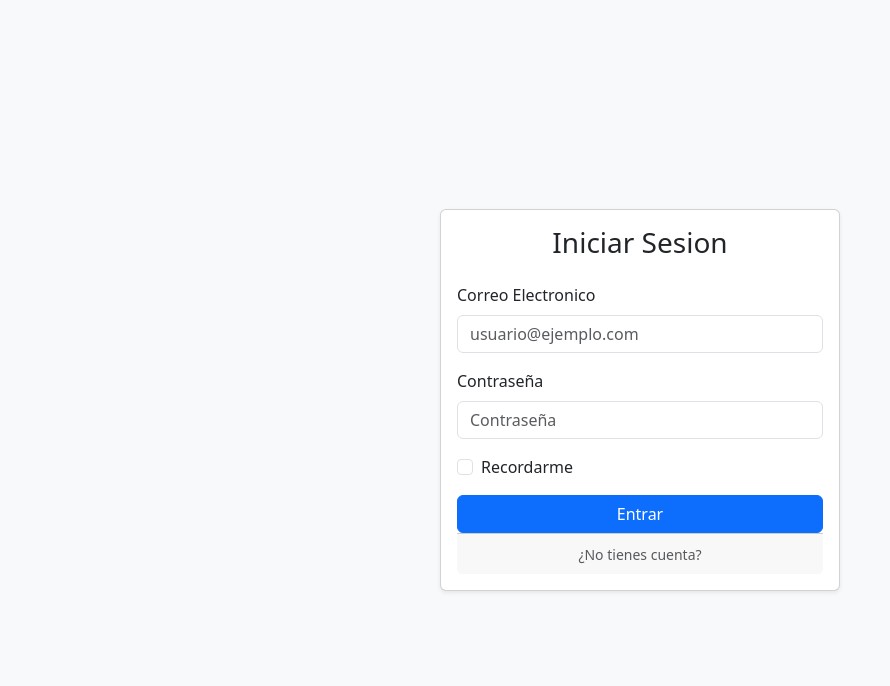
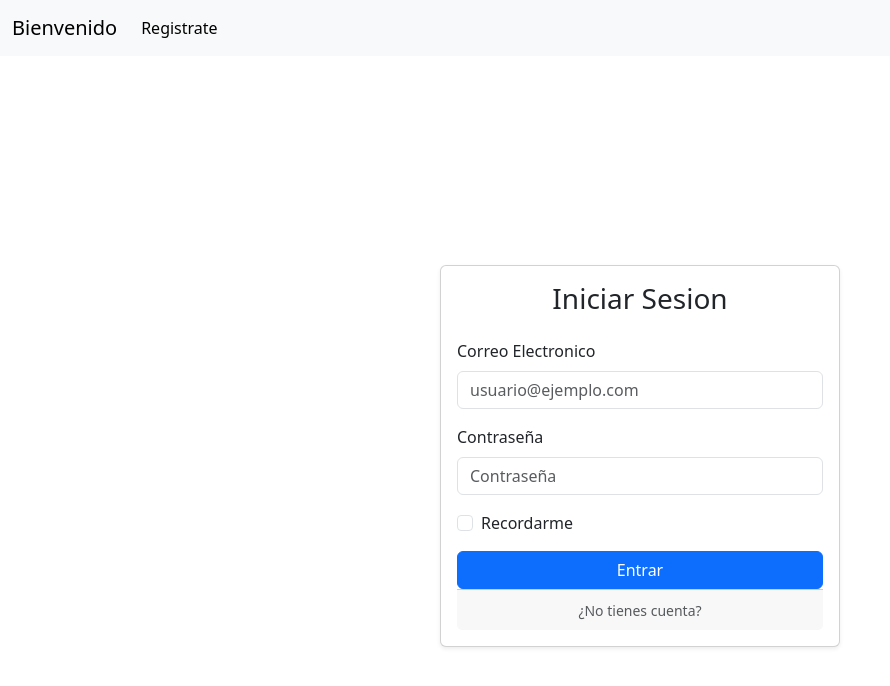
Before and after one commit to duartech-dev/Login, a plain HTML site: page index.html in a window 1280 px wide. Shown: the whole page, without its empty margins (0-890 px from the left). Drawn offline with nearby package versions, Linux system fonts and the light colour scheme.

Commit message:
acceso a Registrarse

```diff
--- a/index.html
+++ b/index.html
@@ -7,7 +7,25 @@
 
     <title>Document</title>
  </head>
- <body class="bg-light">
+ <body >
+    <nav class="navbar navbar-expand-lg bg-body-tertiary">
+  <div class="container-fluid">
+    <a class="navbar-brand" href="#">Bienvenido</a>
+    <button class="navbar-toggler" type="button" data-bs-toggle="collapse" data-bs-target="#navbarSupportedContent" aria-controls="navbarSupportedContent" aria-expanded="false" aria-label="Toggle navigation">
+      <span class="navbar-toggler-icon"></span>
+    </button>
+    <div class="collapse navbar-collapse" id="navbarSupportedContent">
+      <ul class="navbar-nav me-auto mb-2 mb-lg-0">
+        <li class="nav-item">
+          <a class="nav-link active" aria-current="page" href="./form.html">Registrate</a>
+        </li>
+
+
+      </ul>
+
+    </div>
+  </div>
+</nav>
  <div class="container vh-100 d-flex justify-content-center align-items-center">
     <div class="card shadow-sm" style="max-width: 400px; width: 100%;">
         <div class="card-body">
```
